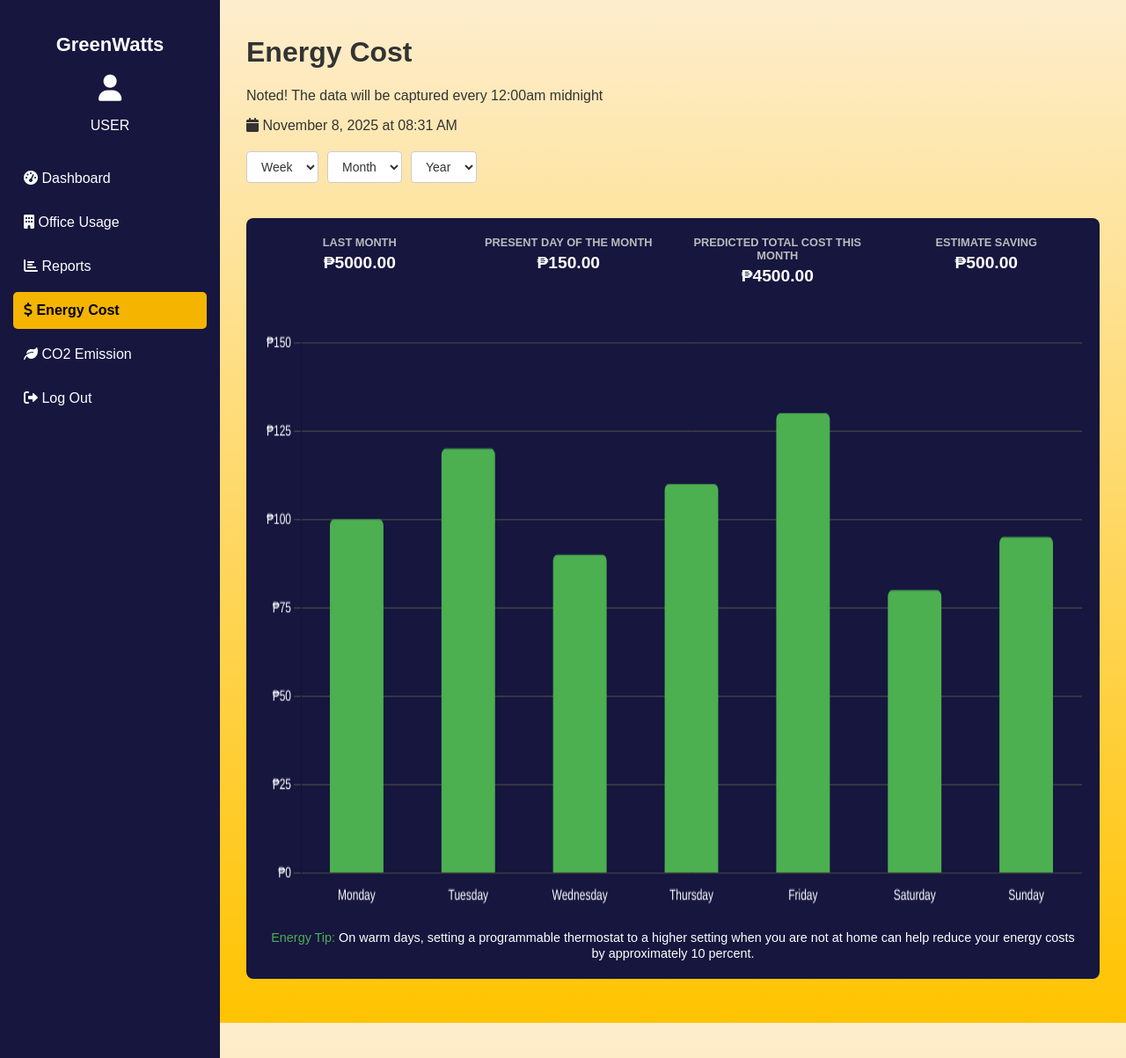
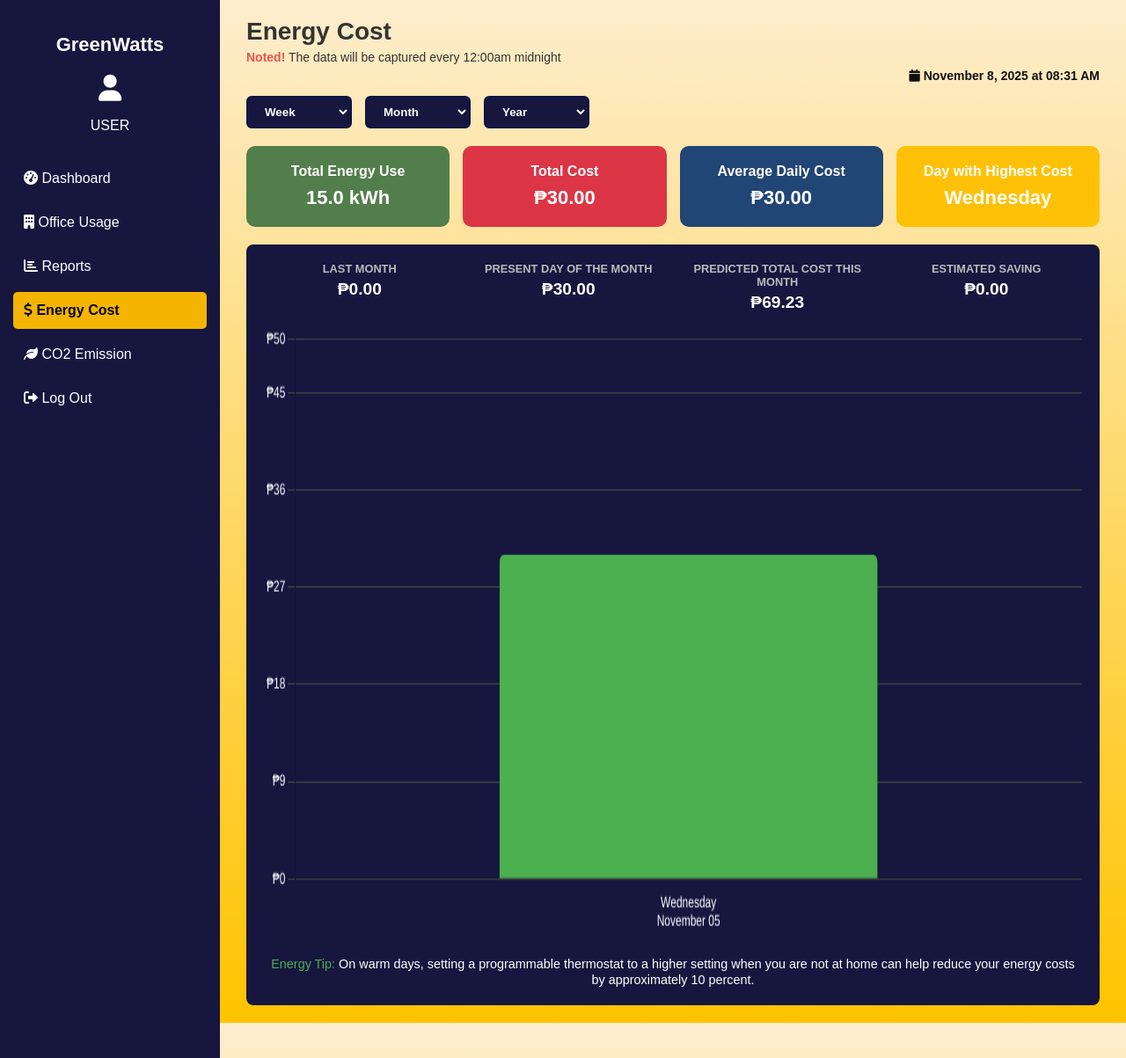
Before and after one commit to KenSanity19/GreenWatts_IoT, a Django app: page /user-energy-cost/ in a window 1280 px wide. Shown: the whole page at 88% size. Run offline with Django 5.2, Linux system fonts and the light colour scheme; a user stored in the database is signed in; data comes from the database, SQL or seed files in the repository.

Commit message:
Reflects the data from the database into the user energy cost page.

```diff
--- a/greenwatts/users/static/userCss/userEnergyCost.css
+++ b/greenwatts/users/static/userCss/userEnergyCost.css
@@ -1,3 +1,109 @@
+/* Main Content */
+.main-content {
+  background: linear-gradient(to bottom, #fdedcd, #ffc300);
+}
+header h1 {
+  margin: 0;
+  font-size: var(--font-size-xl);
+}
+
+.note {
+  font-size: var(--font-size-sm);
+  margin: 5px 0;
+}
+
+.red-text {
+  color: var(--color-red);
+  font-weight: bold;
+}
+
+.date-time {
+  font-size: var(--font-size-sm);
+  color: #111;
+  font-weight: bold;
+  text-align: right;
+}
+
+/* Filters */
+.filters {
+  margin: 15px 0;
+  position: relative;
+  display: flex;
+  gap: 15px;
+}
+
+.custom-dropdown {
+  position: relative;
+  user-select: none;
+  width: 120px;
+  background-color: transparent;
+  border-radius: 30px;
+  font-weight: bold;
+  color: white;
+  cursor: pointer;
+}
+
+.custom-dropdown .selected {
+  padding: 4px 24px;
+  display: flex;
+  align-items: center;
+  justify-content: space-between;
+}
+
+.custom-dropdown .dropdown-arrow {
+  width: 12px;
+  height: 12px;
+  pointer-events: none;
+}
+
+.custom-dropdown .options {
+  position: absolute;
+  top: 100%;
+  left: 0;
+  right: 0;
+  background-color: #0b1444;
+  border-radius: 10px;
+  margin-top: 5px;
+  display: none;
+  flex-direction: column;
+  z-index: 1000;
+  max-height: 150px;
+  overflow-y: auto;
+}
+
+.custom-dropdown.active .options {
+  display: flex;
+}
+
+.custom-dropdown .option {
+  padding: 8px 15px;
+  cursor: pointer;
+  display: flex;
+  align-items: center;
+  justify-content: space-between;
+}
+
+.custom-dropdown .option:hover {
+  background-color: #142a6b;
+}
+
+.custom-dropdown .option-arrow {
+  width: 12px;
+  height: 12px;
+  pointer-events: none;
+}
+
+.filters select {
+  padding: 8px 15px;
+  border-radius: 6px;
+  border: 2px solid #0b1444;
+  font-weight: bold;
+  background: #16163f;
+  color: #ffffff;
+  min-width: 120px;
+  box-sizing: border-box;
+}
+
 /* Bottom Section for full-width chart */
 .bottom-section {
   display: flex;
@@ -60,8 +166,6 @@
   font-size: 1.2rem;
   font-weight: 700;
   color: #fff;
-  margin-bottom: 35px;
-
 }
 
 .change-cost canvas {
@@ -124,18 +228,4 @@
 .total {  background: #527e4c; }     /* Green */
 .highest { background: #dc3545; }   /* Red */
 .inactive { background: #214574; }  /* Blue */
-
-.filters {
-  display: flex;
-  gap: 10px;
-  margin: 20px 0;
-}
-
-.filters select {
-  padding: 8px 12px;
-  border: 1px solid #ccc;
-  border-radius: 4px;
-  background-color: #fff;
-  color: #333;
-  font-size: 14px;
-}
+.best { background: #ffc107; }      /* Yellow */
--- a/greenwatts/users/templates/users/userEnergyCost.html
+++ b/greenwatts/users/templates/users/userEnergyCost.html
@@ -26,12 +26,24 @@
       </div>
 
       <nav>
-        <a href="{% url 'users:dashboard' %}"><i class="fas fa-tachometer-alt"></i> Dashboard</a>
-        <a href="{% url 'users:office_usage' %}"><i class="fas fa-building"></i> Office Usage</a>
-        <a href="{% url 'users:user_reports' %}"><i class="fas fa-chart-bar"></i> Reports</a>
-        <a href="{% url 'users:user_energy_cost' %}" class="active"><i class="fas fa-dollar-sign"></i> Energy Cost</a>
-        <a href="{% url 'users:user_emmision' %}"><i class="fas fa-leaf"></i> CO2 Emission</a>
-        <a href="{% url 'users:index' %}"><i class="fas fa-sign-out-alt"></i> Log Out</a>
+        <a href="{% url 'users:dashboard' %}"
+          ><i class="fas fa-tachometer-alt"></i> Dashboard</a
+        >
+        <a href="{% url 'users:office_usage' %}"
+          ><i class="fas fa-building"></i> Office Usage</a
+        >
+        <a href="{% url 'users:user_reports' %}"
+          ><i class="fas fa-chart-bar"></i> Reports</a
+        >
+        <a href="{% url 'users:user_energy_cost' %}" class="active"
+          ><i class="fas fa-dollar-sign"></i> Energy Cost</a
+        >
+        <a href="{% url 'users:user_emmision' %}"
+          ><i class="fas fa-leaf"></i> CO2 Emission</a
+        >
+        <a href="{% url 'users:index' %}"
+          ><i class="fas fa-sign-out-alt"></i> Log Out</a
+        >
       </nav>
     </div>
 
@@ -62,6 +74,22 @@
         </select>
       </div>
 
+      <!-- Report Cards -->
+      <div class="report-cards">
+        <div class="card total">
+          Total Energy Use <br /><span>{{ total_energy }}</span>
+        </div>
+        <div class="card highest">
+          Total Cost <br /><span>{{ total_cost }}</span>
+        </div>
+        <div class="card inactive">
+          Average Daily Cost <br /><span>{{ avg_daily_cost }}</span>
+        </div>
+        <div class="card best">
+          Day with Highest Cost <br /><span>{{ highest_cost_day }}</span>
+        </div>
+      </div>
+
       <!-- Bottom Section -->
       <div class="bottom-section">
         <!-- Chart Section -->
@@ -69,20 +97,20 @@
           <div class="chart-header">
             <div class="chart-info">
               <div class="info-item">
-                <div class="info-label">Last month</div>
-                <div class="info-value">₱5000.00</div>
+                <div class="info-label">Last Month</div>
+                <div class="info-value">{{ last_month_cost }}</div>
               </div>
               <div class="info-item">
                 <div class="info-label">Present day of the month</div>
-                <div class="info-value">₱150.00</div>
+                <div class="info-value">{{ current_month_so_far_cost }}</div>
               </div>
               <div class="info-item">
-                <div class="info-label">Predicted total cost this month</div>
-                <div class="info-value">₱4500.00</div>
+                <div class="info-label">Predicted Total Cost this Month</div>
+                <div class="info-value">{{ predicted_total_cost }}</div>
               </div>
               <div class="info-item">
-                <div class="info-label">Estimate saving</div>
-                <div class="info-value">₱500.00</div>
+                <div class="info-label">Estimated Saving</div>
+                <div class="info-value">{{ estimate_saving }}</div>
               </div>
             </div>
           </div>
@@ -103,9 +131,9 @@
     <!-- Chart Script -->
     <script>
       const ctx = document.getElementById("energyChart").getContext("2d");
-      const chartLabels = ['Monday', 'Tuesday', 'Wednesday', 'Thursday', 'Friday', 'Saturday', 'Sunday'];
-      const chartData = [100, 120, 90, 110, 130, 80, 95];
-      const maxValue = Math.max(...chartData) + 20;
+      const chartLabels = {{ chart_labels|safe }};
+      const chartData = {{ chart_data|safe }};
+      const maxValue = chartData.length > 0 ? Math.max(...chartData) + 20 : 150;
       new Chart(ctx, {
         type: "bar",
         data: {
--- a/greenwatts/users/views.py
+++ b/greenwatts/users/views.py
@@ -9,7 +9,6 @@ def index(request):
         user = auth.authenticate(username=username, password=password)
         if user is not None:
             auth.login(request, user)
-            messages.success(request, 'Login successful!')
             return redirect('users:dashboard')
         else:
             messages.error(request, 'Invalid username or password.')
@@ -328,10 +327,82 @@ def user_reports(request):
     }
     return render(request, 'users/userReports.html', context)
 
+
+
 @login_required
 def user_energy_cost(request):
-    # Simple view to render the template, assuming data is handled elsewhere or dummy
-    return render(request, 'users/userEnergyCost.html')
+    from django.db.models import Sum
+    from django.utils import timezone
+    from datetime import date, timedelta
+    from ..sensors.models import EnergyRecord
+    import json
+
+    office = request.user
+    devices = office.devices.all()
+    now = timezone.now().date()
+
+    # Last month
+    last_month = now.replace(day=1) - timedelta(days=1)
+    last_month_start = last_month.replace(day=1)
+    last_month_end = last_month
+    last_month_cost = EnergyRecord.objects.filter(
+        device__in=devices,
+        date__gte=last_month_start,
+        date__lte=last_month_end
+    ).aggregate(total=Sum('cost_estimate'))['total'] or 0
+
+    # Current month so far
+    current_month_start = now.replace(day=1)
+    current_month_so_far_cost = EnergyRecord.objects.filter(
+        device__in=devices,
+        date__gte=current_month_start,
+        date__lte=now
+    ).aggregate(total=Sum('cost_estimate'))['total'] or 0
+
+    # Predicted total this month
+    days_in_month = ((current_month_start + timedelta(days=32)).replace(day=1) - timedelta(days=1)).day
+    days_so_far = (now - current_month_start).days + 1
+    if days_so_far > 0:
+        daily_avg = current_month_so_far_cost / days_so_far
+        predicted_total_cost = daily_avg * days_in_month
+    else:
+        predicted_total_cost = 0
+
+    # Estimate saving: compared to last month
+    if last_month_cost > predicted_total_cost:
+        estimate_saving = last_month_cost - predicted_total_cost
+    else:
+        estimate_saving = 0
+
+    # Weekly chart: last 7 days
+    week_start = now - timedelta(days=6)
+    week_data = EnergyRecord.objects.filter(
+        device__in=devices,
+        date__gte=week_start,
+        date__lte=now
+    ).values('date').annotate(
+        total_cost=Sum('cost_estimate')
+    ).order_by('date')
+
+    chart_labels = []
+    chart_data = []
+    current = week_start
+    cost_dict = {record['date']: record['total_cost'] or 0 for record in week_data}
+
+    while current <= now:
+        chart_labels.append(f"{current.strftime('%A')}\n{current.strftime('%Y-%m-%d')}")
+        chart_data.append(cost_dict.get(current, 0))
+        current += timedelta(days=1)
+
+    context = {
+        'last_month_cost': f"₱{last_month_cost:.2f}",
+        'current_month_so_far_cost': f"₱{current_month_so_far_cost:.2f}",
+        'predicted_total_cost': f"₱{predicted_total_cost:.2f}",
+        'estimate_saving': f"₱{estimate_saving:.2f}",
+        'chart_labels': json.dumps(chart_labels),
+        'chart_data': json.dumps(chart_data),
+    }
+    return render(request, 'users/userEnergyCost.html', context)
 
 @login_required
 def user_emmision(request):
@@ -462,6 +533,109 @@ def user_emmision(request):
     }
     return render(request, 'users/userEmmision.html', context)
 
+@login_required
+def user_energy_cost(request):
+    from django.db.models import Sum, Max
+    from django.utils import timezone
+    from datetime import date, timedelta
+    from ..sensors.models import EnergyRecord
+    import json
+
+    office = request.user
+    devices = office.devices.all()
+    now = timezone.now().date()
+
+    # Last month
+    last_month = now.replace(day=1) - timedelta(days=1)
+    last_month_start = last_month.replace(day=1)
+    last_month_end = last_month
+    last_month_cost = EnergyRecord.objects.filter(
+        device__in=devices,
+        date__gte=last_month_start,
+        date__lte=last_month_end
+    ).aggregate(total=Sum('cost_estimate'))['total'] or 0
+
+    # Current month so far
+    current_month_start = now.replace(day=1)
+    current_month_so_far_cost = EnergyRecord.objects.filter(
+        device__in=devices,
+        date__gte=current_month_start,
+        date__lte=now
+    ).aggregate(total=Sum('cost_estimate'))['total'] or 0
+
+    # Predicted total this month
+    days_in_month = ((current_month_start + timedelta(days=32)).replace(day=1) - timedelta(days=1)).day
+    days_so_far = (now - current_month_start).days + 1
+    if days_so_far > 0:
+        daily_avg = current_month_so_far_cost / days_so_far
+        predicted_total_cost = daily_avg * days_in_month
+    else:
+        predicted_total_cost = 0
+
+    # Estimate saving: compared to last month
+    if last_month_cost > predicted_total_cost:
+        estimate_saving = last_month_cost - predicted_total_cost
+    else:
+        estimate_saving = 0
+
+    # Get last 7 days with data
+    chart_dates_desc = EnergyRecord.objects.filter(
+        device__in=devices
+    ).dates('date', 'day').distinct().order_by('-date')[:7]
+    chart_dates = list(reversed(chart_dates_desc))
+
+    # Total energy for last 7 days
+    total_energy = EnergyRecord.objects.filter(
+        device__in=devices,
+        date__in=chart_dates
+    ).aggregate(total=Sum('total_energy_kwh'))['total'] or 0
+
+    # Total cost for last 7 days
+    total_cost = EnergyRecord.objects.filter(
+        device__in=devices,
+        date__in=chart_dates
+    ).aggregate(total=Sum('cost_estimate'))['total'] or 0
+
+    # Average daily cost
+    num_days = len(chart_dates)
+    avg_daily_cost = total_cost / num_days if num_days > 0 else 0
+
+    # Day with highest cost
+    highest_cost_day = None
+    highest_cost = 0
+    for d in chart_dates:
+        cost = EnergyRecord.objects.filter(
+            date=d,
+            device__in=devices
+        ).aggregate(total=Sum('cost_estimate'))['total'] or 0
+        if cost > highest_cost:
+            highest_cost = cost
+            highest_cost_day = d.strftime('%A')
+
+    # Chart data: last 7 days costs
+    chart_labels = [[d.strftime('%A'), d.strftime('%B %d')] for d in chart_dates]
+    chart_data = []
+    for d in chart_dates:
+        cost = EnergyRecord.objects.filter(
+            date=d,
+            device__in=devices
+        ).aggregate(total=Sum('cost_estimate'))['total'] or 0
+        chart_data.append(round(cost))
+
+    context = {
+        'last_month_cost': f"₱{last_month_cost:.2f}",
+        'current_month_so_far_cost': f"₱{current_month_so_far_cost:.2f}",
+        'predicted_total_cost': f"₱{predicted_total_cost:.2f}",
+        'estimate_saving': f"₱{estimate_saving:.2f}",
+        'total_energy': f"{total_energy:.1f} kWh",
+        'total_cost': f"₱{total_cost:.2f}",
+        'avg_daily_cost': f"₱{avg_daily_cost:.2f}",
+        'highest_cost_day': highest_cost_day or 'N/A',
+        'chart_labels': json.dumps(chart_labels),
+        'chart_data': json.dumps(chart_data),
+    }
+    return render(request, 'users/userEnergyCost.html', context)
+
 def logout(request):
     auth.logout(request)
     messages.info(request, 'You have been logged out.')
```
Also changed, not shown: 1 other file.
